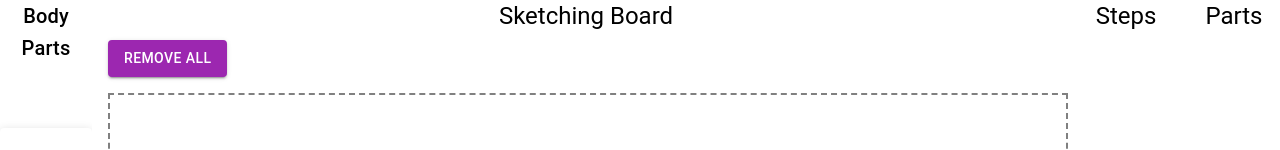
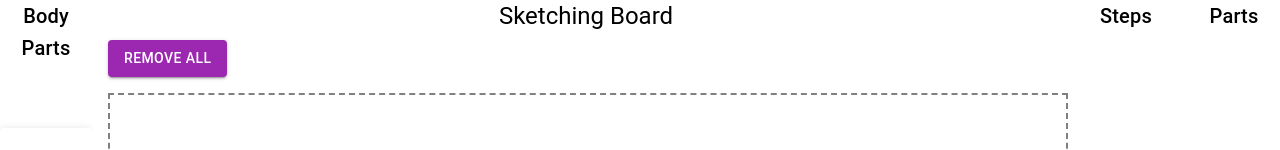
Before and after one commit to amit9554/sketch-drawreact, a React (Create React App) app: page / in a window 1280 px wide. Shown: the top 150 px of the page. Built offline with nearby package versions, Linux system fonts and the light colour scheme.

Commit message:
cmdsteps

```diff
--- a/src/components/SketchBoard.js
+++ b/src/components/SketchBoard.js
@@ -334,7 +334,7 @@ export default function SketchingBoard() {
           />
         </Grid>
         <Grid item xs={1}>
-          <Typography variant="h5" marginBottom={8}>
+          <Typography variant="h6" marginBottom={8}>
             Steps
           </Typography>
           <Box
@@ -379,7 +379,7 @@ export default function SketchingBoard() {
           </Box>
         </Grid>
         <Grid item xs={1}>
-          <Typography variant="h5" marginBottom={8}>
+          <Typography variant="h6" marginBottom={8}>
             Parts
           </Typography>
           <Box
```
Also changed, not shown: 1 other file (tests, documents, lock files or other folders).
